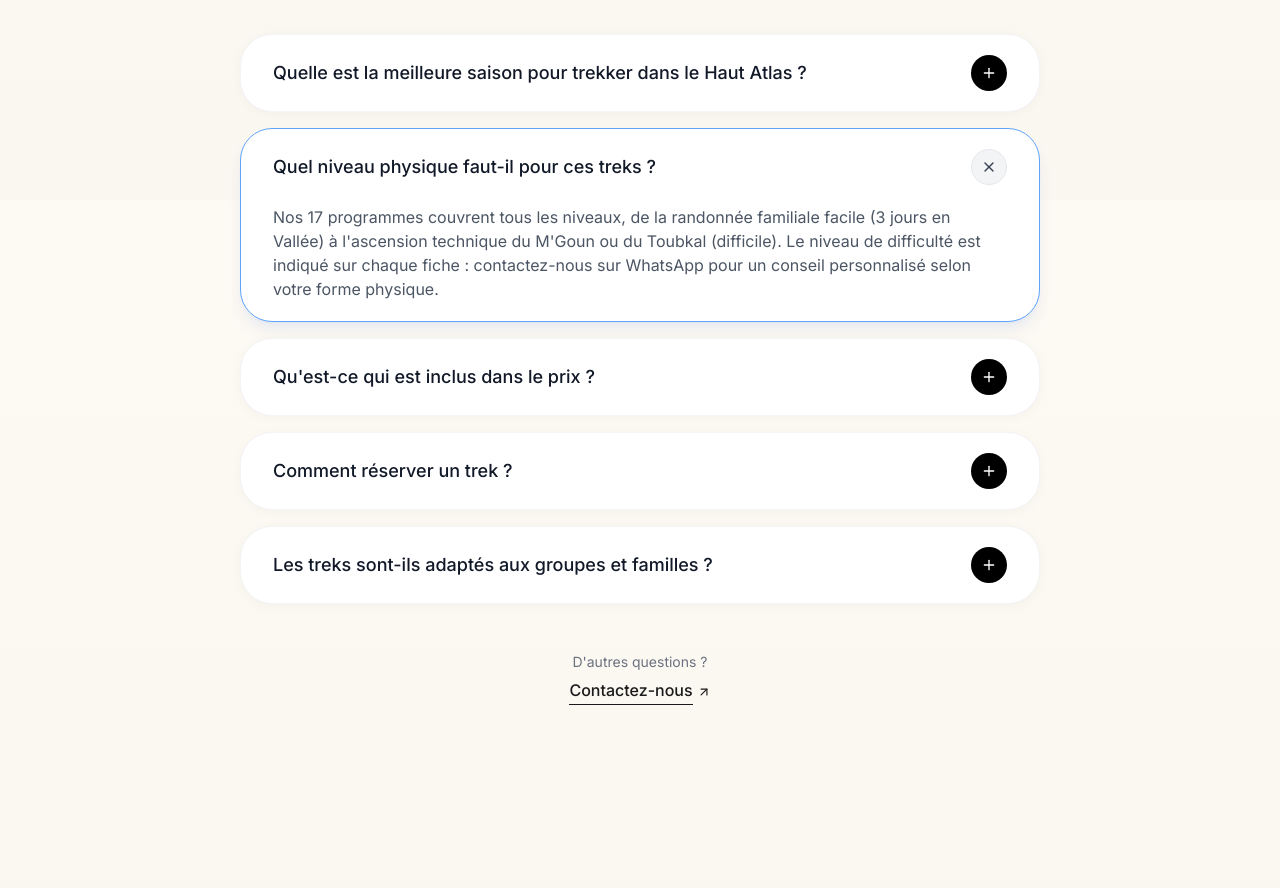
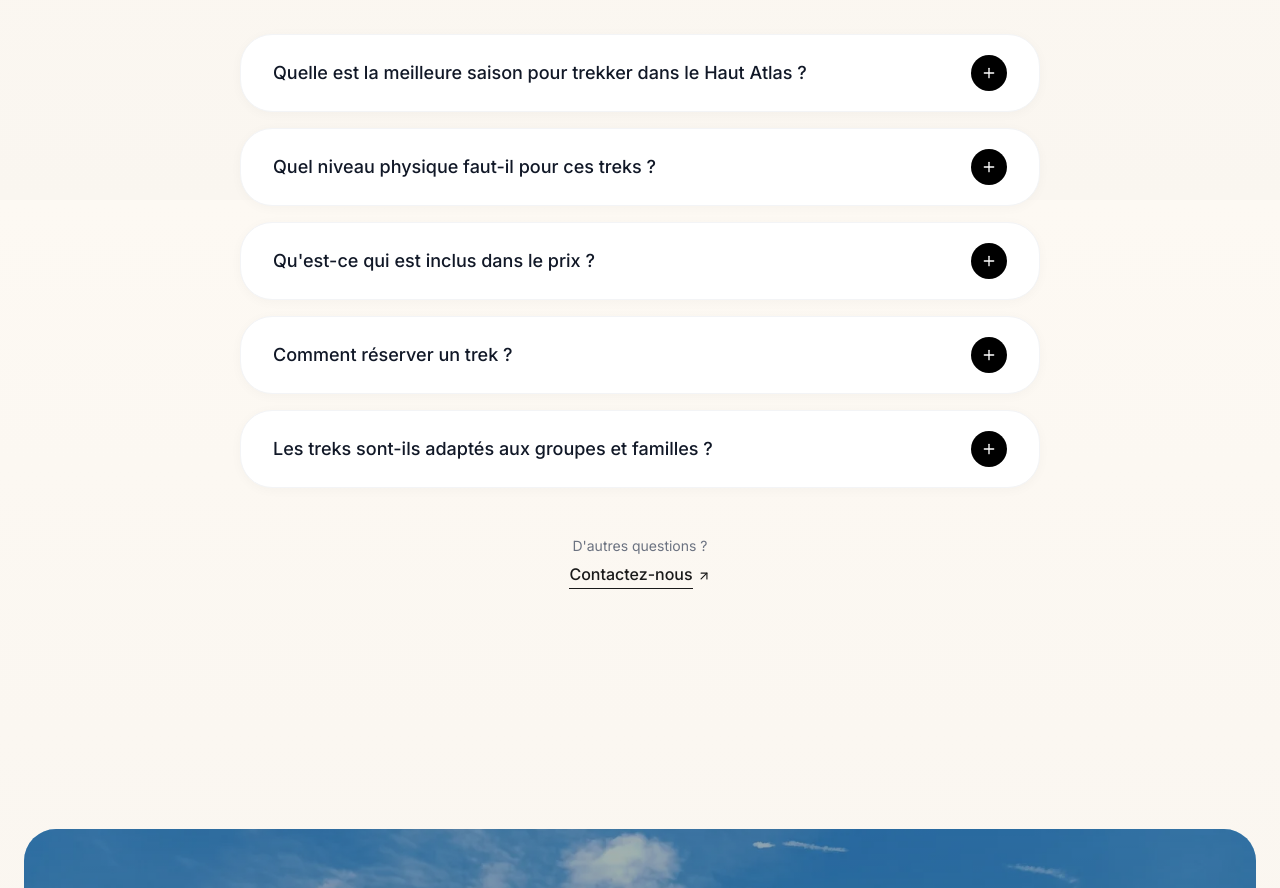
Before and after one commit to MAHMOUDIFARID/morocco-sahara-trekking, a Next.js app: page / in a window 1280 px wide. Shown: the part 4600-5488 px from the top of the page. Built offline with nearby package versions, Linux system fonts and the light colour scheme.

Commit message:
Close all FAQ items by default on page load

```diff
--- a/components/FAQ.tsx
+++ b/components/FAQ.tsx
@@ -50,8 +50,8 @@
   items = FAQ_ITEMS,
   className = "",
 }: FAQProps) {
-  // Second item open by default matching reference image
-  const [openIndex, setOpenIndex] = useState<number | null>(1);
+  // All items closed by default
+  const [openIndex, setOpenIndex] = useState<number | null>(null);
 
   const handleToggle = (index: number) => {
     setOpenIndex((prev) => (prev === index ? null : index));
```
